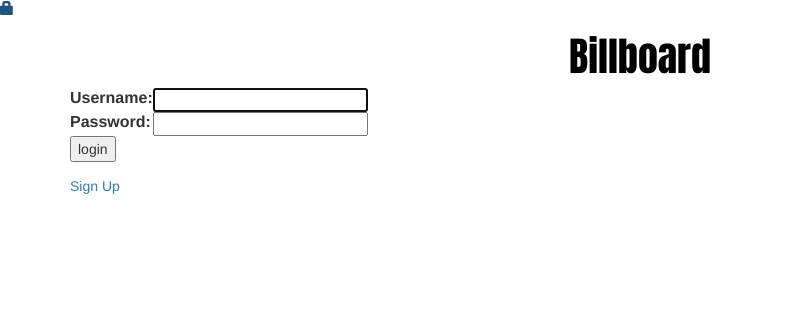
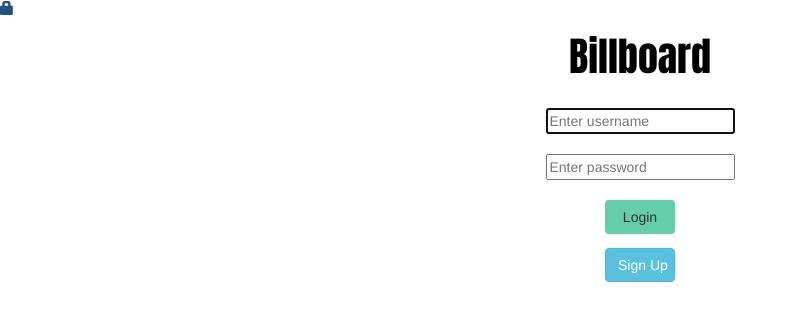
Before and after one commit to mainyanim/billboard_finished, a Django app: page /billboard/ in a window 1280 px wide. Shown: the top 321 px of the page, without its empty margins (0-798 px from the left). Run offline with Django 3.2, Linux system fonts and the light colour scheme; some libraries are stand-ins or nearby versions.

Commit message:
more css to login form

```diff
--- a/django-project/billboard/static/css/billboard.css
+++ b/django-project/billboard/static/css/billboard.css
@@ -18,10 +18,12 @@
     font-size: 30px;
     color: #00b7ef;
 }
-
+.signup {
+  text-align: center;
+}
 .form-center {
   text-align: center;
-}
+  }
 .post-text {
     font-family: "Arial";
     font-size: 16px;
--- a/django-project/billboard/templates/billboard/signup.html
+++ b/django-project/billboard/templates/billboard/signup.html
@@ -7,7 +7,6 @@
 {% endif %}
 <form method="post" action="" class = "form-center">
     {% csrf_token %}
-    <form method="POST" class="post-form">{% csrf_token %}
     {{ form.username|attr:"type:input"|attr:'placeholder:Enter username' }}
     <br />
     <br />
--- a/django-project/billboard/templates/registration/login.html
+++ b/django-project/billboard/templates/registration/login.html
@@ -1,27 +1,26 @@
 {% extends "billboard/base.html" %}
-
+{% load widget_tweaks %}
 {% block content %}
-
 {% if form.errors %}
 
-<p>Your username and password didn't match. Please try again.</p>
+<h3 class = "hello-text">Your username and password didn't match. Please try again.</h3>
 
 {% endif %}
-
-<form method="post" action="{% url 'login' %}">{% csrf_token %}
-  <table>
-  <tr>
-    <td>{{form.username.label_tag}}</td>
-    <td>{{form.username}}</td>
-  </tr>
-  <tr>
-    <td>{{form.password.label_tag}}</td>
-    <td>{{form.password}}</td>
-  </tr>
-</table>
-<input type="submit" value = "login" />
-<input type="hidden" name="next" value="{{next}}"/>
+<br />
+<form method="post" action="" class = "form-center">
+    {% csrf_token %}
+    {{ form.username|attr:"type:input"|attr:'placeholder:Enter username' }}
+    <br />
+    <br />
+    {{ form.password|attr:"type:input"|attr:"rows-8"|attr:'placeholder:Enter password'}}
+    <br />
+    <br />
+    <input type="submit" class = "btn btn-add" value="Login" />
 </form>
-  <a href="{% url 'signup'%}" class = "top-menu"><span>Sign Up</span></a>
+<div class = "signup">
+  <a href="{% url 'signup'%}">
+    <button class = "btn btn-info"/>Sign Up</button>
+  </a>
+</div>
 
 {%endblock%}
```
